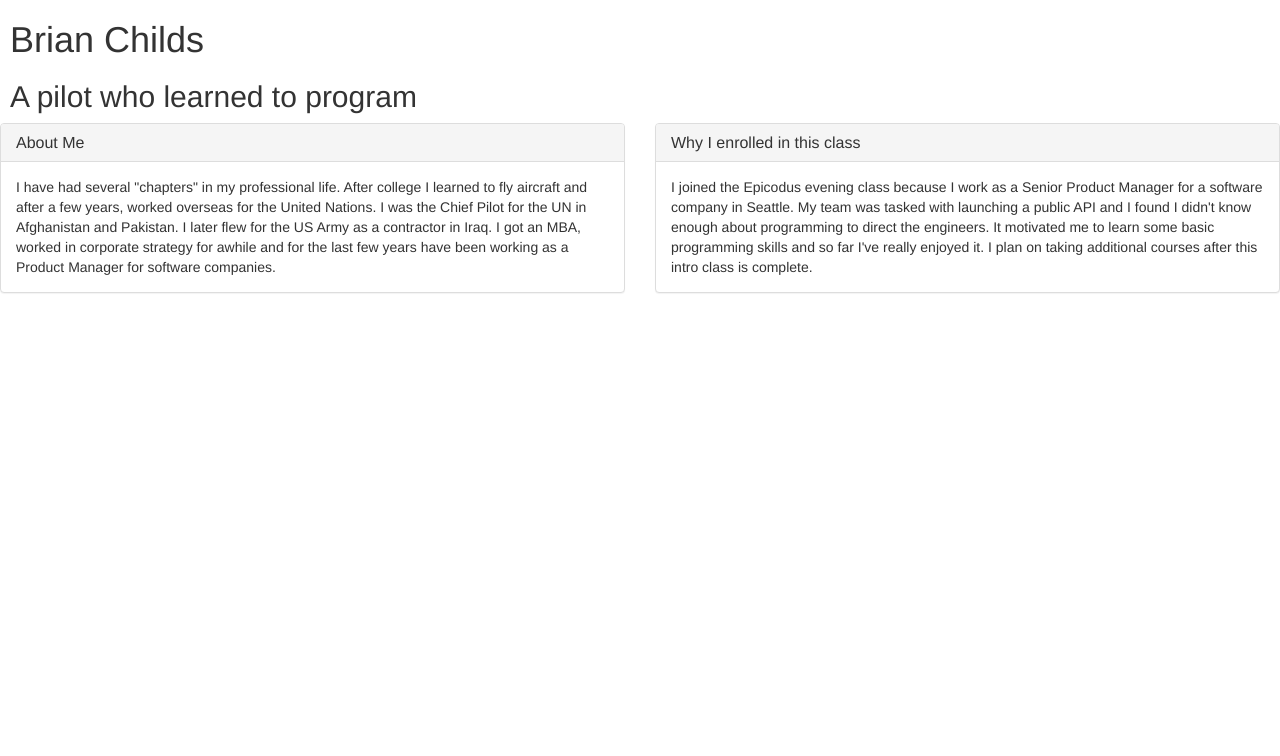
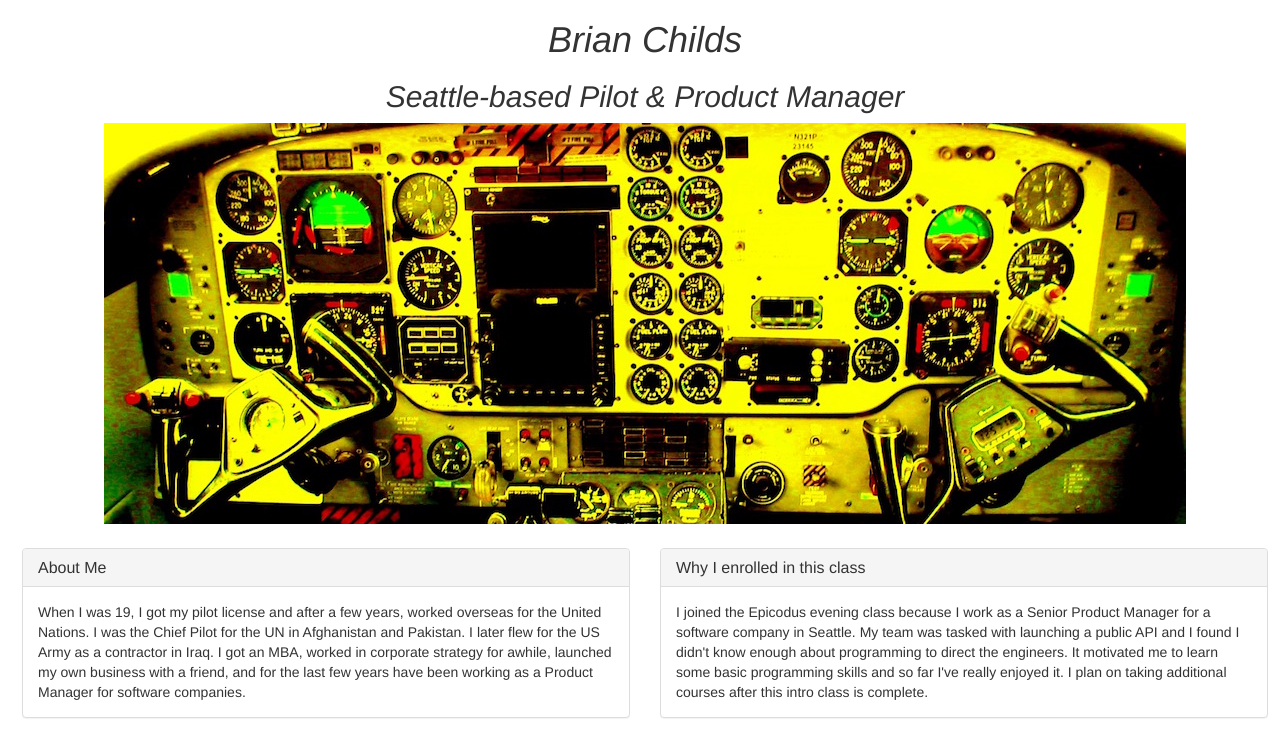
Before and after one commit to seattlebrian/portfolio1, a plain HTML site: page aboutme.html in a window 1280 px wide. Drawn offline with Linux system fonts and the light colour scheme.

Commit message:
have an image in the header showing the cockpit of the aircraft I flew in Iraq

```diff
--- a/aboutme.html
+++ b/aboutme.html
@@ -10,10 +10,15 @@
 
     <div class="intro">
       <h1>Brian Childs</h1>
-      <h2>A pilot who learned to program</h2>
+      <h2>Seattle-based Pilot & Product Manager</h2>
+
+    <img src="img/the-office.jpg" alt="cockpit of Kingair 200">
     </div>
 
+
     <div class="row">
+      <div class="container1">
+
 
       <div class="col-md-6">
         <div class="panel panel-default">
@@ -21,10 +26,12 @@
             <h3 class="panel-title">About Me</h3>
           </div>
           <div class="panel-body">
-            I have had several "chapters" in my professional life. After college I learned to fly aircraft and after a few years, worked overseas for the United Nations. I was the Chief Pilot for the UN in Afghanistan and Pakistan. I later flew for the US Army as a contractor in Iraq. I got an MBA, worked in corporate strategy for awhile and for the last few years have been working as a Product Manager for software companies.
+            When I was 19, I got my pilot license and after a few years, worked overseas for the United Nations. I was the Chief Pilot for the UN in Afghanistan and Pakistan. I later flew for the US Army as a contractor in Iraq. I got an MBA, worked in corporate strategy for awhile, launched my own business with a friend, and for the last few years have been working as a Product Manager for software companies.
           </div>
         </div>
       </div>
+
+
 
       <div class="col-md-6">
         <div class="panel panel-default">
@@ -37,6 +44,6 @@
         </div>
       </div>
     </div>
-
+  </div>
 
   </body>
--- a/css/styles.css
+++ b/css/styles.css
@@ -1,7 +1,12 @@
 .intro {
-  padding-left: 10px
+  padding-left: 10px;
+  margin: 12px;
+  font-weight: bold;
+  font-style: oblique;
+  text-align: center;
 }
 
 .container1 {
-  padding-left: 10px
+  padding-left: 10px;
+  margin: 12px;
 }
```
Also changed, not shown: img/banner.jpg (added), img/the-office.jpg (added).
